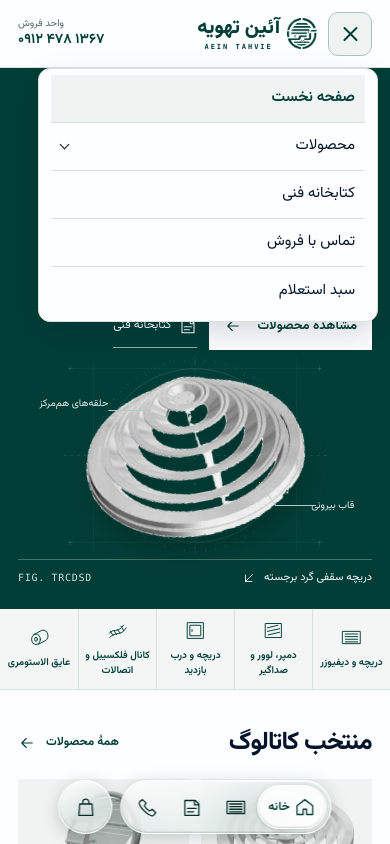
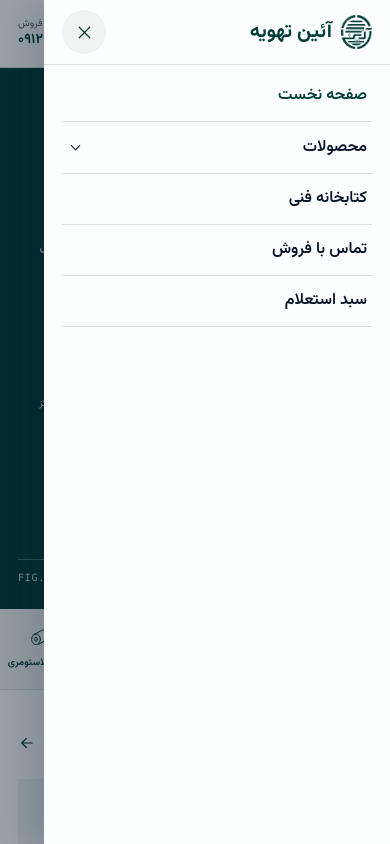
Before and after one commit to mamadalili/aein-tahvie-industrial-trading-group, a plain HTML site: page index.html in a window 390 px wide. Both pictures are taken after a click on the button 350 px from the left and 33 px from the top of the page. Shown: the top 844 px of the page. Drawn offline with Linux system fonts and the light colour scheme.

Commit message:
Keep mobile product navigation inside a right-hand drawer

```diff
--- a/index.html
+++ b/index.html
@@ -8,15 +8,15 @@
   <title>گروه صنعتی بازرگانی آئین تهویه | کاتالوگ تجهیزات تهویه</title>
   <link rel="icon" href="./assets/brand/logo.png">
   <link rel="preload" as="font" type="font/woff2" href="./assets/fonts/vazirmatn-arabic-wght-normal.woff2" crossorigin>
-  <link rel="stylesheet" href="./style.css?v=mobile-header-1">
+  <link rel="stylesheet" href="./style.css?v=mobile-drawer-1">
   <script defer src="./data.js?v=product-families"></script>
-  <script defer src="./site.js?v=mobile-header-1"></script>
+  <script defer src="./site.js?v=mobile-drawer-1"></script>
 </head>
 <body>
   <a class="skip" href="#main">رفتن به محتوای اصلی</a>
   <header class="header">
     <div class="wrap header-inner">
-      <button class="hamburger" type="button" aria-controls="main-nav" aria-expanded="false" aria-label="باز کردن منوی اصلی"><span></span><span></span><span></span></button>
+      <button class="hamburger" type="button" aria-controls="mobile-drawer" aria-haspopup="dialog" aria-expanded="false" aria-label="باز کردن منوی اصلی"><span></span><span></span><span></span></button>
       <a class="identity" href="#/" aria-label="آئین تهویه، صفحه نخست">
         <img src="./assets/brand/logo.png" width="44" height="47" alt="">
         <span><strong>آئین تهویه</strong><small lang="en">AEIN TAHVIE</small></span>
@@ -26,7 +26,6 @@
         <button class="products-toggle" type="button" data-nav="catalog" popovertarget="products-menu" aria-controls="products-menu" aria-expanded="false">محصولات<span class="nav-chevron" aria-hidden="true"></span></button>
         <a href="#/library" data-nav="library">کتابخانه فنی</a>
         <a href="#/contact" data-nav="contact">تماس با فروش</a>
-        <a class="nav-quote" href="#/quote" data-nav="quote">سبد استعلام</a>
       </nav>
       <a class="quote-link" href="#/quote">
         <svg viewBox="0 0 24 24" aria-hidden="true"><path d="M5 7.5h14l1 13H4l1-13ZM8.5 8V6a3.5 3.5 0 0 1 7 0v2"/></svg>
@@ -35,6 +34,23 @@
       <a class="mobile-sales" href="tel:+989124781367" aria-label="تماس تلفنی با فروش"><span>واحد فروش</span><bdi>۰۹۱۲ ۴۷۸ ۱۳۶۷</bdi></a>
     </div>
   </header>
+  <dialog id="mobile-drawer" aria-label="منوی اصلی">
+    <div class="drawer-bar">
+      <div class="drawer-brand"><img src="./assets/brand/logo.png" width="31" height="34" alt=""><strong>آئین تهویه</strong></div>
+      <form method="dialog"><button class="icon-btn" autofocus aria-label="بستن منو"><svg class="ico" viewBox="0 0 24 24" aria-hidden="true"><path d="m6 6 12 12M18 6 6 18"/></svg></button></form>
+    </div>
+    <nav class="drawer-links" aria-label="منوی اصلی موبایل">
+      <a href="#/" data-nav="home">صفحه نخست</a>
+      <details class="drawer-products">
+        <summary data-nav="catalog">محصولات<span class="nav-chevron" aria-hidden="true"></span></summary>
+        <div class="drawer-categories"></div>
+        <a class="drawer-all" href="#/catalog">همهٔ محصولات</a>
+      </details>
+      <a href="#/library" data-nav="library">کتابخانه فنی</a>
+      <a href="#/contact" data-nav="contact">تماس با فروش</a>
+      <a href="#/quote" data-nav="quote">سبد استعلام</a>
+    </nav>
+  </dialog>
   <nav id="products-menu" popover aria-label="دسته‌ها و محصولات"></nav>
   <main id="main" tabindex="-1"></main>
   <footer class="footer">
--- a/site.js
+++ b/site.js
@@ -184,49 +184,56 @@
   function installDock() {
     const dockLink=(id,href,label,glyph)=>`<a href="${href}" data-nav="${id}" aria-label="${label}">${icon(glyph)}<span>${label}</span></a>`;
     document.getElementById('dock').innerHTML=`<div class="dock-tray">${dockLink('home','#/','خانه','home')}
-      <button type="button" data-nav="catalog" popovertarget="products-menu" aria-controls="products-menu" aria-expanded="false" aria-label="محصولات">${icon('grilles')}<span>محصولات</span></button>
+      <button type="button" data-nav="catalog" aria-haspopup="dialog" aria-controls="mobile-drawer" aria-expanded="false" aria-label="محصولات">${icon('grilles')}<span>محصولات</span></button>
       ${dockLink('library','#/library','مشخصات','book')}${dockLink('contact','#/contact','تماس','phone')}</div>
       <a class="dock-bag" data-nav="quote" href="#/quote" aria-label="سبد استعلام">${icon('bag')}<b id="dock-count"></b></a>`;
   }
   installDock();
   const productsMenu = document.getElementById('products-menu');
   const mobileLayout = matchMedia('(max-width:760px)');
-  function installMobileHeader() {
+  function modelLinks(models) {
+    return models.map(p => `<li><a href="${productLink(p.id)}"><span>${esc(p.name)}</span><bdi>${esc(p.model)}</bdi></a></li>`).join('');
+  }
+  function installMobileDrawer() {
+    const drawer = document.getElementById('mobile-drawer');
+    const productsGroup = drawer.querySelector('.drawer-products');
     const hamburger = document.querySelector('.hamburger');
-    const nav = document.getElementById('main-nav');
-    function setOpen(open) {
-      nav.classList.toggle('open', open);
-      hamburger.setAttribute('aria-expanded', String(open));
-      hamburger.setAttribute('aria-label', open ? 'بستن منوی اصلی' : 'باز کردن منوی اصلی');
+    const dockProducts = document.querySelector('#dock [data-nav="catalog"]');
+    drawer.querySelector('.drawer-categories').innerHTML = families.map(family => {
+      const models = familyProducts(family.id);
+      return `<details class="drawer-family" name="drawer-family">
+        <summary>${icon(family.id)}<span>${esc(family.name)}</span><span class="nav-chevron" aria-hidden="true"></span></summary>
+        <div class="drawer-family-body"><a class="drawer-category-link" href="${catalogLink(family.id)}">مشاهدهٔ صفحهٔ دسته ${icon('arrow')}</a>
+        <ul>${modelLinks(models)}</ul></div></details>`;
+    }).join('');
+    function openDrawer(showProducts) {
+      drawer.querySelectorAll('.drawer-family[open]').forEach(family => { family.open = false; });
+      productsGroup.open = showProducts;
+      drawer.showModal();
+      drawer.querySelector('.drawer-links').scrollTop = 0;
+      hamburger.setAttribute('aria-expanded', 'true');
+      dockProducts.setAttribute('aria-expanded', 'true');
     }
-    hamburger.addEventListener('click', event => {
-      const opening = !nav.classList.contains('open');
-      setOpen(opening);
-      if (opening && event.detail === 0) nav.querySelector('a').focus();
+    hamburger.addEventListener('click', () => openDrawer(false));
+    dockProducts.addEventListener('click', () => openDrawer(true));
+    drawer.addEventListener('close', () => {
+      hamburger.setAttribute('aria-expanded', String(drawer.open));
+      dockProducts.setAttribute('aria-expanded', String(drawer.open));
     });
-    function dismissOutside(event) {
-      if (!nav.classList.contains('open') || nav.contains(event.target) || hamburger.contains(event.target) || productsMenu.contains(event.target)) return;
-      setOpen(false);
-    }
-    document.addEventListener('pointerdown', dismissOutside);
-    document.addEventListener('focusin', dismissOutside);
-    document.addEventListener('keydown', event => {
-      if (event.key !== 'Escape' || !nav.classList.contains('open') || nav.querySelector('.products-toggle').getAttribute('aria-expanded') === 'true') return;
-      setOpen(false);
-      hamburger.focus();
+    drawer.addEventListener('click', event => {
+      if (event.target === drawer && event.clientX < drawer.getBoundingClientRect().left) {
+        drawer.close();
+        return;
+      }
+      const link = event.target.closest('a[href]');
+      if (!link || event.ctrlKey || event.metaKey || event.shiftKey || event.altKey) return;
+      drawer.close();
+      if (link.hash === location.hash) main.focus({preventScroll:true});
     });
-    function followLink(event) {
-      const link = event.target.closest('a[href]');
-      if (!link || !nav.classList.contains('open') || event.ctrlKey || event.metaKey || event.shiftKey || event.altKey) return;
-      setOpen(false);
-      if (link.hash === location.hash) main.focus({preventScroll:true});
-    }
-    nav.addEventListener('click', followLink);
-    productsMenu.addEventListener('click', followLink);
-    window.addEventListener('hashchange', () => setOpen(false));
-    mobileLayout.addEventListener('change', () => setOpen(false));
+    window.addEventListener('hashchange', () => { if (drawer.open) drawer.close(); });
+    mobileLayout.addEventListener('change', () => { if (drawer.open) drawer.close(); });
   }
-  installMobileHeader();
+  installMobileDrawer();
   function installProductsMenu() {
     const triggers = document.querySelectorAll('[popovertarget="products-menu"]');
     if (!productsMenu.showPopover) {
@@ -234,9 +241,6 @@
       triggers.forEach(trigger => trigger.addEventListener('click', () => {location.hash='/catalog';}));
       return;
     }
-    triggers.forEach(trigger => trigger.addEventListener('click', () => {
-      productsMenu.dataset.origin = trigger.closest('.header') ? 'header' : 'dock';
-    }));
     productsMenu.innerHTML = `<div class="mega-top"><a href="#/catalog">همهٔ محصولات ${icon('arrow')}</a>
       <button class="icon-btn" type="button" popovertarget="products-menu" popovertargetaction="hide" aria-label="بستن منوی محصولات">${icon('close')}</button></div>
       <div class="mega-layout"><div class="mega-families" aria-label="دسته‌های محصولات">
@@ -248,9 +252,8 @@
       const models = familyProducts(id);
       const name = esc(familyName(id));
       familyButtons.forEach(button => button.setAttribute('aria-pressed', String(button.dataset.menuFamily === id)));
-      panel.innerHTML = `<button class="mega-back" type="button" data-menu-back>${icon('arrow')} دسته‌ها</button>
-        <div class="mega-heading"><strong>${name}</strong><a href="${catalogLink(id)}">مشاهدهٔ دسته ${icon('arrow')}</a></div>
-        <ul>${models.map(p=>`<li><a href="${productLink(p.id)}"><span>${esc(p.name)}</span><bdi>${esc(p.model)}</bdi></a></li>`).join('')}</ul>`;
+      panel.innerHTML = `<div class="mega-heading"><strong>${name}</strong><a href="${catalogLink(id)}">مشاهدهٔ دسته ${icon('arrow')}</a></div>
+        <ul>${modelLinks(models)}</ul>`;
     }
     productsMenu.addEventListener('beforetoggle', event => {
       const opening = event.newState === 'open';
@@ -259,7 +262,6 @@
       const [,section,id] = location.hash.slice(1).split('?')[0].split('/');
       const family = section === 'product' ? findProduct(id)?.family : section === 'category' && familyName(id) ? id : null;
       showFamily(family || families[0].id);
-      productsMenu.dataset.view = 'families';
       const headerBottom = Math.max(0, document.querySelector('.header').getBoundingClientRect().bottom);
       productsMenu.style.setProperty('--menu-top',headerBottom+'px');
     });
@@ -267,11 +269,6 @@
       const choice = event.target.closest('[data-menu-family]');
       if (choice) {
         showFamily(choice.dataset.menuFamily);
-        productsMenu.dataset.view = 'models';
-        if (mobileLayout.matches) panel.querySelector('[data-menu-back]').focus();
-      } else if (event.target.closest('[data-menu-back]')) {
-        productsMenu.dataset.view = 'families';
-        productsMenu.querySelector('[aria-pressed="true"]').focus();
       } else if (event.target.closest('a')) {
         productsMenu.hidePopover();
       }
--- a/style.css
+++ b/style.css
@@ -355,7 +355,7 @@ body:has(#view-dialog[open]){overflow:hidden}
 .spec-name .ico{width:14px}
 @media(max-width:700px){.spec-entry,.product-record{grid-template-columns:1fr;gap:8px}.spec-family summary{gap:8px}.spec-teaser{padding-block:28px}}
 
-.hamburger,.header nav .nav-quote{display:none}
+.hamburger{display:none}
 .products-toggle{align-self:stretch;display:inline-flex;align-items:center;gap:9px;padding:0;font:inherit;color:var(--ink)}
 .products-toggle:is([aria-expanded=true],[aria-current]){font-weight:700;color:var(--pine)}
 .nav-chevron{width:7px;height:7px;border:solid currentColor;border-width:0 1.5px 1.5px 0;transform:translateY(-2px) rotate(45deg)}
@@ -396,28 +396,40 @@ body:has(#view-dialog[open]){overflow:hidden}
 @media(max-width:760px){
   .hamburger{display:flex;flex-direction:column;align-items:center;justify-content:center;gap:4px;width:44px;height:44px;flex:none;margin-inline-end:4px;padding:0;border:1px solid var(--line);border-radius:10px;color:var(--pine)}
   .hamburger span{display:block;width:19px;height:2px;border-radius:2px;background:currentColor;transition:transform .18s,opacity .18s}
-  .hamburger[aria-expanded=true]{background:var(--faint);border-color:#adc3b9}
-  .hamburger[aria-expanded=true] span:first-child{transform:translateY(6px) rotate(45deg)}
-  .hamburger[aria-expanded=true] span:nth-child(2){opacity:0}
-  .hamburger[aria-expanded=true] span:last-child{transform:translateY(-6px) rotate(-45deg)}
-  .header #main-nav{display:none;position:absolute;inset:calc(100% + 1px) auto auto;inset-inline-start:12px;width:min(340px,calc(100% - 24px));max-height:calc(100dvh - 150px);overflow:auto;overscroll-behavior:contain;padding:6px 12px;background:var(--white);border:1px solid var(--line);border-radius:12px;box-shadow:0 12px 30px #04142a25}
-  .header #main-nav.open{display:grid;gap:0}
-  .header #main-nav.open:has(.products-toggle[aria-expanded=true]){opacity:0;pointer-events:none}
-  .header #main-nav :is(a,.products-toggle){display:flex;align-items:center;justify-content:space-between;min-height:48px;padding:8px 10px;border-bottom:1px solid var(--line);font-size:15px}
-  .header #main-nav a:last-child{border:0}
-  .header #main-nav [aria-current]{color:var(--pine);background:var(--faint);font-weight:650}
   .mobile-sales{margin-inline-start:auto}
-  #products-menu{inset:auto 8px calc(76px + env(safe-area-inset-bottom,0px));width:min(480px,calc(100% - 16px));max-height:calc(100dvh - 100px - env(safe-area-inset-bottom,0px));border-radius:15px;border-top-width:1px}
-  #products-menu[data-origin=header]{inset:calc(var(--menu-top) + 1px) auto auto;inset-inline-start:12px;width:min(420px,calc(100% - 24px));max-height:calc(100dvh - var(--menu-top) - 82px);margin:0}
-  .mega-layout{display:block}
-  .mega-top{padding:4px 14px}
-  .mega-families{padding:4px 8px 9px;background:var(--white)}
-  .mega-families button{min-height:48px;border-block-end:1px solid var(--line)}
-  #products-menu[data-view=families] .mega-models,#products-menu[data-view=models] .mega-families{display:none}
-  .mega-models{padding:0 14px 14px}
-  .mega-models ul{grid-template-columns:1fr}
-  .mega-back{display:inline-flex}
-  .mega-back .ico{transform:rotate(180deg)}
+  html:has(#mobile-drawer[open]){overflow:hidden}
+  #mobile-drawer{
+    position:fixed;inset:0 0 0 auto;margin:0;padding:0;border:0;
+    width:min(380px,calc(100% - 44px));max-width:none;height:100%;height:100dvh;max-height:none;
+    background:var(--white);color:var(--ink);box-shadow:-12px 0 40px #04142a2b;
+    transform:translateX(100%);transition:transform .24s cubic-bezier(.2,.7,.3,1);
+    transition:transform .24s cubic-bezier(.2,.7,.3,1),overlay .24s allow-discrete,display .24s allow-discrete;
+  }
+  #mobile-drawer[open]{display:flex;flex-direction:column;transform:translateX(0)}
+  #mobile-drawer::backdrop{background:#04142a66}
+  @starting-style{#mobile-drawer[open]{transform:translateX(100%)}}
+  .drawer-bar{flex:none;display:flex;align-items:center;justify-content:space-between;gap:12px;padding:calc(10px + env(safe-area-inset-top,0px)) 18px 10px;border-bottom:1px solid var(--line)}
+  .drawer-brand{display:flex;align-items:center;gap:9px;color:var(--pine);font-size:20px}
+  .drawer-bar .icon-btn{border-radius:50%;background:var(--faint);color:var(--pine)}
+  .drawer-links{min-height:0;overflow:auto;overscroll-behavior:contain;padding:6px 18px calc(16px + env(safe-area-inset-bottom,0px))}
+  .drawer-links summary{list-style:none;cursor:pointer}
+  .drawer-links summary::-webkit-details-marker{display:none}
+  .drawer-links>a,.drawer-products>summary,.drawer-family>summary{display:flex;align-items:center;gap:10px;min-height:51px;padding:9px 5px;color:var(--ink);font-weight:600}
+  .drawer-links>a,.drawer-products{border-bottom:1px solid var(--line)}
+  .drawer-links [aria-current],.drawer-products[open]>summary,.drawer-family[open]>summary{color:var(--pine)}
+  .drawer-links .nav-chevron{flex:none;margin-inline-start:auto;margin-inline-end:5px}
+  .drawer-links details[open]>summary>.nav-chevron{transform:translateY(2px) rotate(225deg)}
+  .drawer-categories{border-inline-start:2px solid #b1c7bd;background:var(--faint);padding-inline:9px}
+  .drawer-family+.drawer-family{border-top:1px solid var(--line)}
+  .drawer-family>summary{min-height:47px;font-size:14px}
+  .drawer-family>summary .ico{width:19px;height:19px;color:var(--pine)}
+  .drawer-family-body{padding:1px 10px 8px;background:var(--white)}
+  .drawer-family ul{list-style:none;padding:0;margin:0}
+  .drawer-family-body a,.drawer-all{display:flex;align-items:center;gap:8px;min-height:44px;padding:6px 2px;font-size:13px}
+  .drawer-family-body li a{justify-content:space-between;border-top:1px solid var(--line)}
+  .drawer-family-body bdi{font:11px/1.4 var(--mono);color:var(--muted);text-align:end;overflow-wrap:anywhere}
+  .drawer-category-link,.drawer-all{color:var(--pine);font-weight:650}
+  .drawer-category-link .ico{width:15px;height:15px}
   .category-directory{grid-template-columns:repeat(2,minmax(0,1fr));border:0;gap:7px;margin-bottom:18px}
   .category-directory a,.category-directory a:last-child{border:1px solid var(--line);padding:10px;grid-template-columns:auto 1fr;align-items:center;gap:4px 8px}
   .category-directory small{grid-column:2}
```
